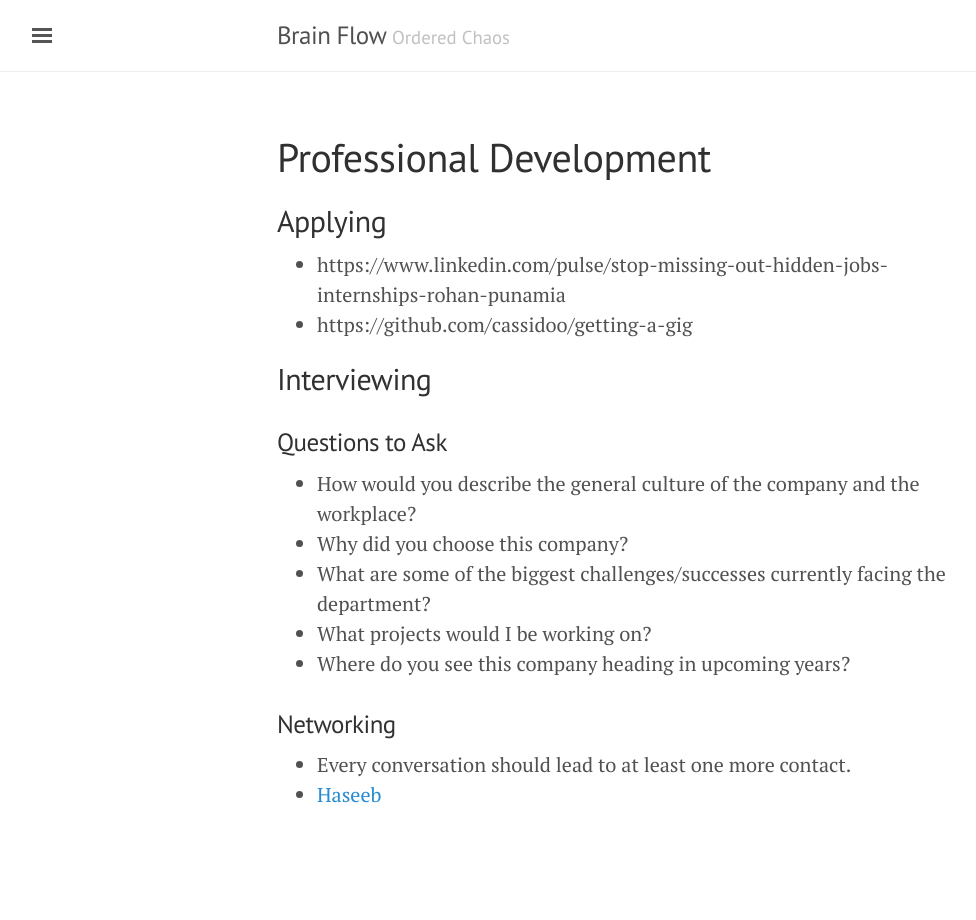
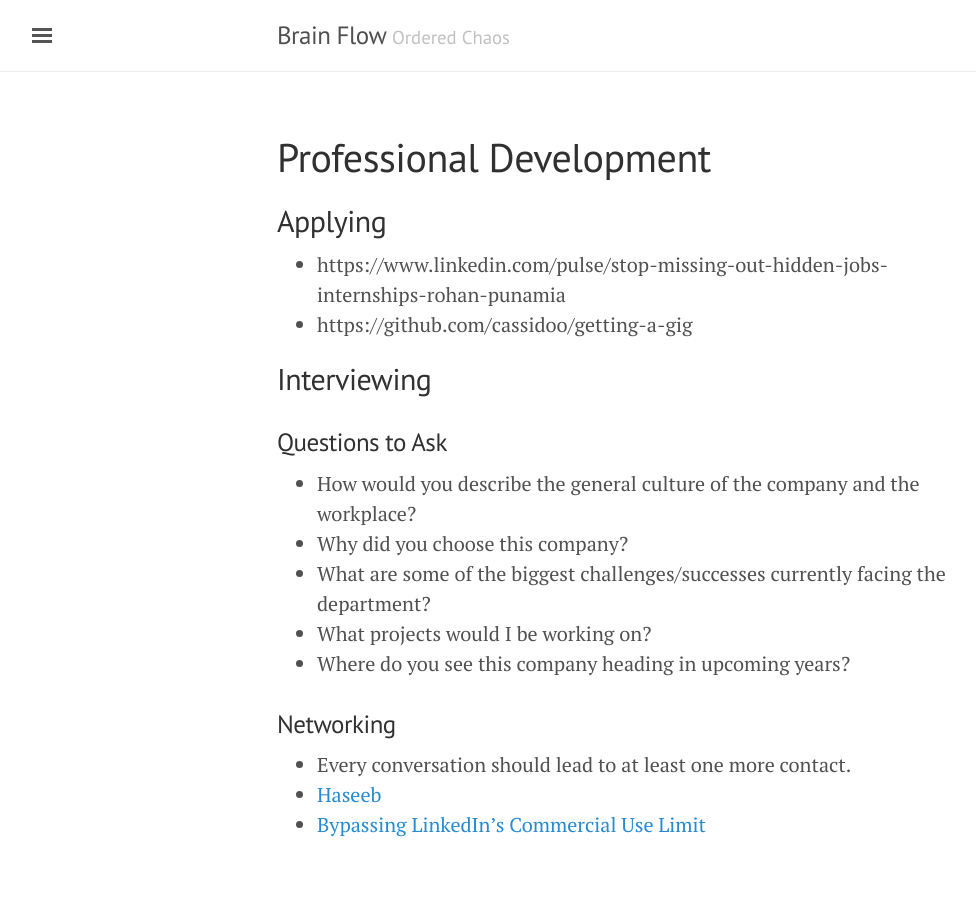
Before and after one commit to bjchia/bjchia.github.io, a Jekyll site: the page built from profdevelopment.md, in a window 1280 px wide. Shown: the whole page, without its empty margins (3-979 px from the left). Built offline with Jekyll 4.4.1, drawn with Linux system fonts in a browser that asks for light colours.

Commit message:
Update profdevelopment.md

```diff
--- a/profdevelopment.md
+++ b/profdevelopment.md
@@ -24,3 +24,4 @@ title: Professional Development
 ### Networking
 * Every conversation should lead to at least one more contact.
 * [Haseeb](http://haseebq.com/how-to-break-into-tech-job-hunting-and-interviews/)
+* [Bypassing LinkedIn's Commercial Use Limit](http://bit.ly/Search-LinkedIn)
```
